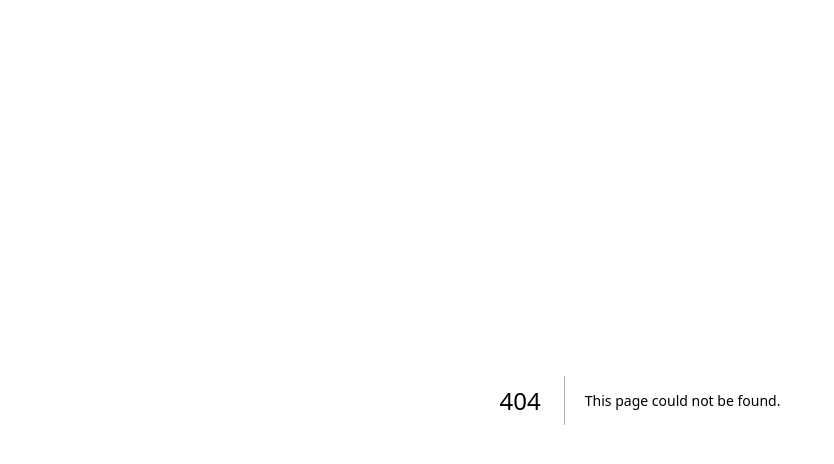
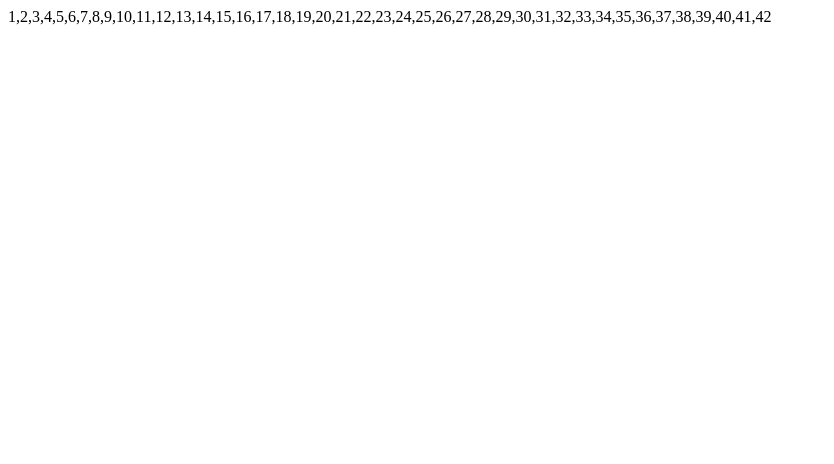
Before and after one commit to matheusrotta7/im-still-learning-react, a Next.js app: page /basics/list in a window 1280 px wide. Before the commit this address had no page. Shown: the top 464 px of the page, without its empty margins (0-834 px from the left). Built offline with nearby package versions, Linux system fonts and the light colour scheme.

Commit message:
add list array exercise

```diff
--- /dev/null
+++ b/pages/basics/list.jsx
@@ -0,0 +1,41 @@
+/*
+my goal here is this:
+
+    <div>
+        <span>1,</span>
+        <span>2,</span>
+        <span>3,</span>
+        <span>4,</span>
+        <span>5,</span>
+        <span>6,</span>
+        <span>7,</span>
+        <span>8,</span>
+        <span>9,</span>
+        <span>10,</span>
+    </div>
+*/
+
+export default function list() {
+
+    // var array = [<span>1,</span>, <span>1,</span>, <span>1,</span>, <span>1,</span>, <span>1,</span>   ]
+
+    return (
+        <div>
+            {createSpanArray(42)}
+        </div>
+    )
+
+}
+
+function createSpanArray(numOfSpans) {
+    var result = [];
+    var i;
+    for (i = 1; i <= numOfSpans; i++) {
+        if (i == numOfSpans) {
+            result.push(<span>{i}</span>)
+        } else {
+            result.push(<span>{i},</span>);
+        }
+    }
+    return result;
+}
```
Also changed, not shown: pages/basics/second.jsx (+9 -0 lines).
